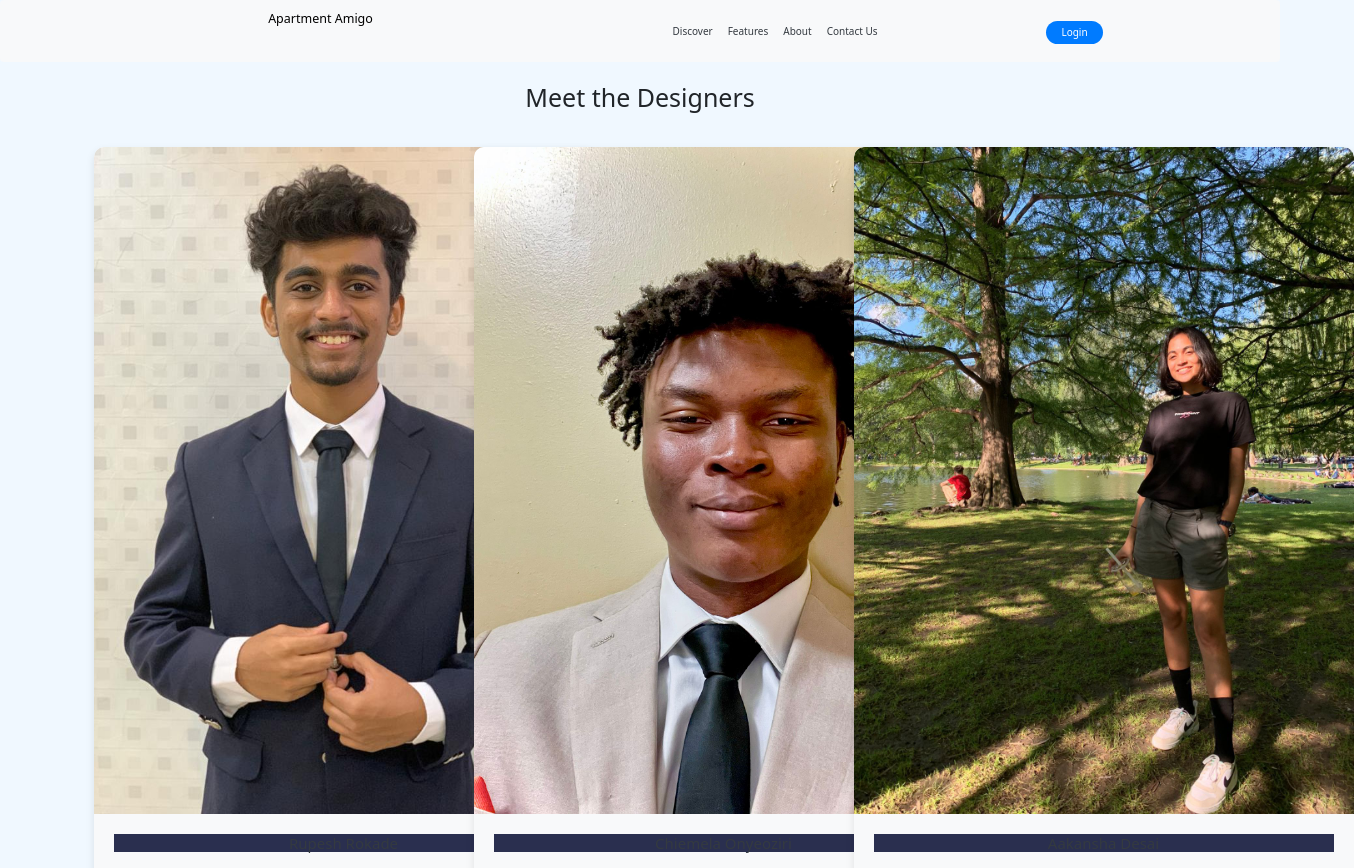
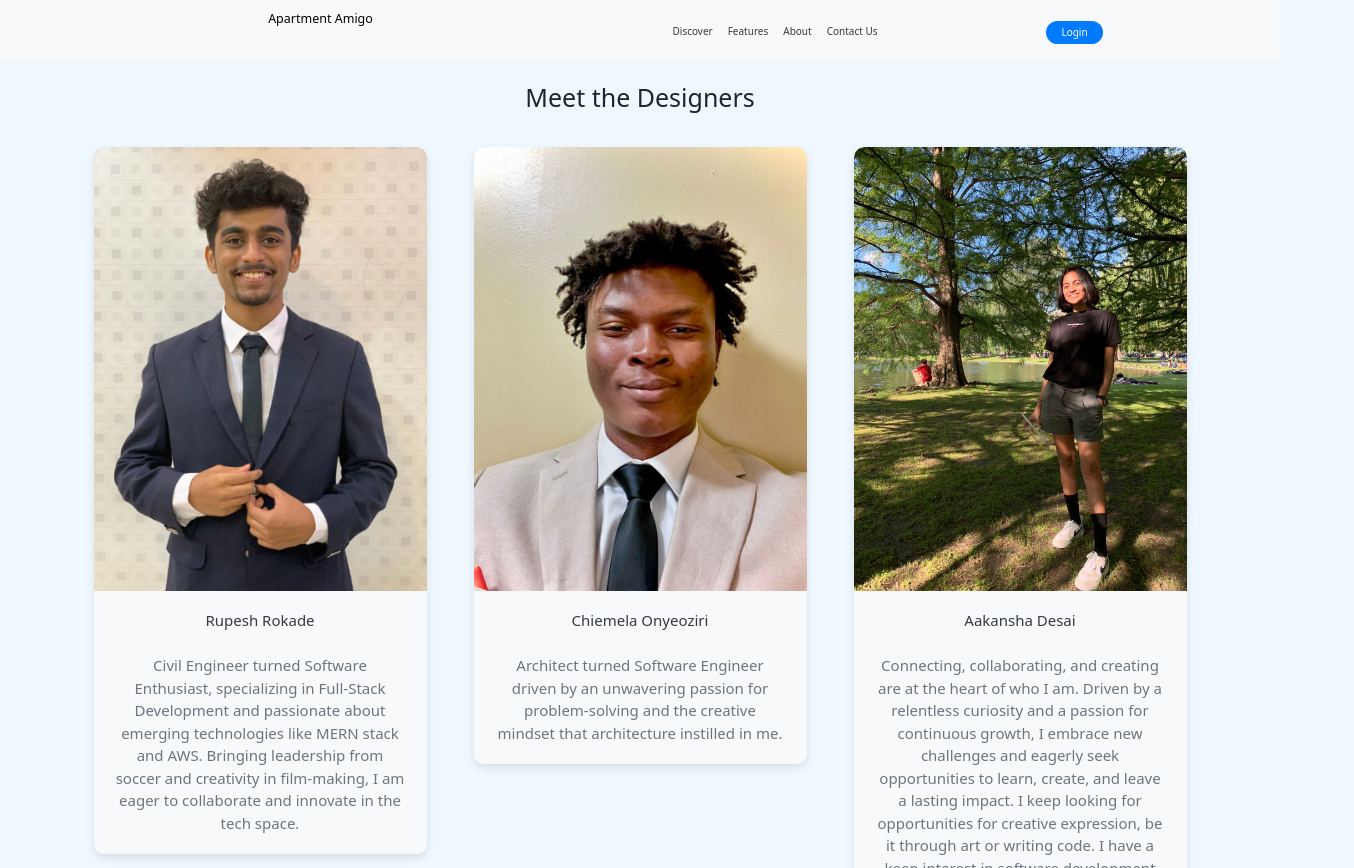
Before and after one commit to RupeshRokade16/apartment-amigo, a React (Create React App) app in the folder client/: page /about in a window 1280 px wide. Shown: the top 868 px of the page, 1354 px wide, since content can reach past the window. Built offline with nearby package versions, Linux system fonts and the light colour scheme.

Commit message:
fixed minor bugs

```diff
--- a/client/src/pages/About/About.css
+++ b/client/src/pages/About/About.css
@@ -15,7 +15,7 @@
     background-color: #f8f9fa;
     padding: 20px;
     border-radius: 10px;
-  margin-top: 20px;
+    margin-top: 10px; /* Reduced margin */
   }
 
   .header-container h1 {
@@ -28,12 +28,12 @@
 
   /* Card styles */
   .card-container {
-  margin-top: 50px;
+    margin-top: 20px; /* Reduced margin */
   }
 
   .card {
-  width: 50rem;
-  margin-bottom: 50px;
+    width: 100%; /* Full width on small screens */
+    margin-bottom: 20px; /* Reduced margin */
   }
 
   .card-title {
@@ -74,3 +74,19 @@
     color: #fff;
     text-align: center;
   }
+
+  /* Media Query for Small Devices */
+  @media (max-width: 576px) {
+    .header-container {
+      padding: 10px;
+    }
+
+    .card {
+      width: 100%; /* Full width on small screens */
+      margin-bottom: 10px; /* Reduced margin */
+    }
+
+    .footer {
+      padding: 10px 0;
+    }
+  }
--- a/client/src/pages/About/About.js
+++ b/client/src/pages/About/About.js
@@ -25,7 +25,7 @@ const About = () => {
     {
       imageUrl: aakansha,
       title: 'Aakansha Desai',
-      description:'Lorem ipsum dolor sit amet, consectetur adipiscing elit. Sed do eiusmod tempor incididunt ut labore et dolore magna aliqua.' ,
+      description:'Connecting, collaborating, and creating are at the heart of who I am. Driven by a relentless curiosity and a passion for continuous growth, I embrace new challenges and eagerly seek opportunities to learn, create, and leave a lasting impact. I keep looking for opportunities for creative expression, be it through art or writing code. I have a keen interest in software development and cloud operations. I enjoy witnessing the entire product lifecycle, from development to deployment and operations, and I aspire to contribute to this holistic process in future roles.' ,
     },
 
 
--- a/client/src/pages/Features/Features.css
+++ b/client/src/pages/Features/Features.css
@@ -68,3 +68,26 @@
   .card-container {
     margin-bottom: 200px; /* Adjust the margin as needed */
   }
+
+  @media (min-width: 992px) {
+    .custom-card {
+      width: 50rem;
+      margin-bottom: 500px;
+    }
+  }
+
+  /* Custom styles for medium screens */
+  @media (max-width: 991px) {
+    .custom-card {
+      width: 40rem; /* Adjust as needed */
+      margin-bottom: 300px; /* Adjust as needed */
+    }
+  }
+
+  /* Custom styles for small screens */
+  @media (max-width: 767px) {
+    .custom-card {
+      width: 100%; /* Full width on small screens */
+      margin-bottom: 20px; /* Adjust as needed */
+    }
+  }
--- a/client/src/pages/UserProfile/UserProfile.css
+++ b/client/src/pages/UserProfile/UserProfile.css
@@ -19,7 +19,7 @@
   padding: 20px;
 }
 
-.card-title {
+.card-titleUser {
   background-color: #2A2F4F;
   font-size: 1.5rem;
   margin-bottom: 10px;
--- a/client/src/pages/UserProfile/UserProfile.js
+++ b/client/src/pages/UserProfile/UserProfile.js
@@ -139,7 +139,7 @@ const UserProfile = (props) => {
       <div className="card">
         <div className="card-body">
           <img src={image} className="card-img-top" alt="User Avatar" />
-          <h1 className="card-title">
+          <h1 className="card-titleUser">
             <b>
               {editMode ? (
                 <input
@@ -147,7 +147,7 @@ const UserProfile = (props) => {
                   value={editedUsername}
                   onChange={(e) => setEditedUsername(e.target.value)}
                   placeholder="Type your new username"
-                  style={{color:'black'}}
+                  style={{ color: 'black' }}
                 />
               ) : (
                 userData.username
```
Lines whose indentation alone changed are shown as unchanged.
